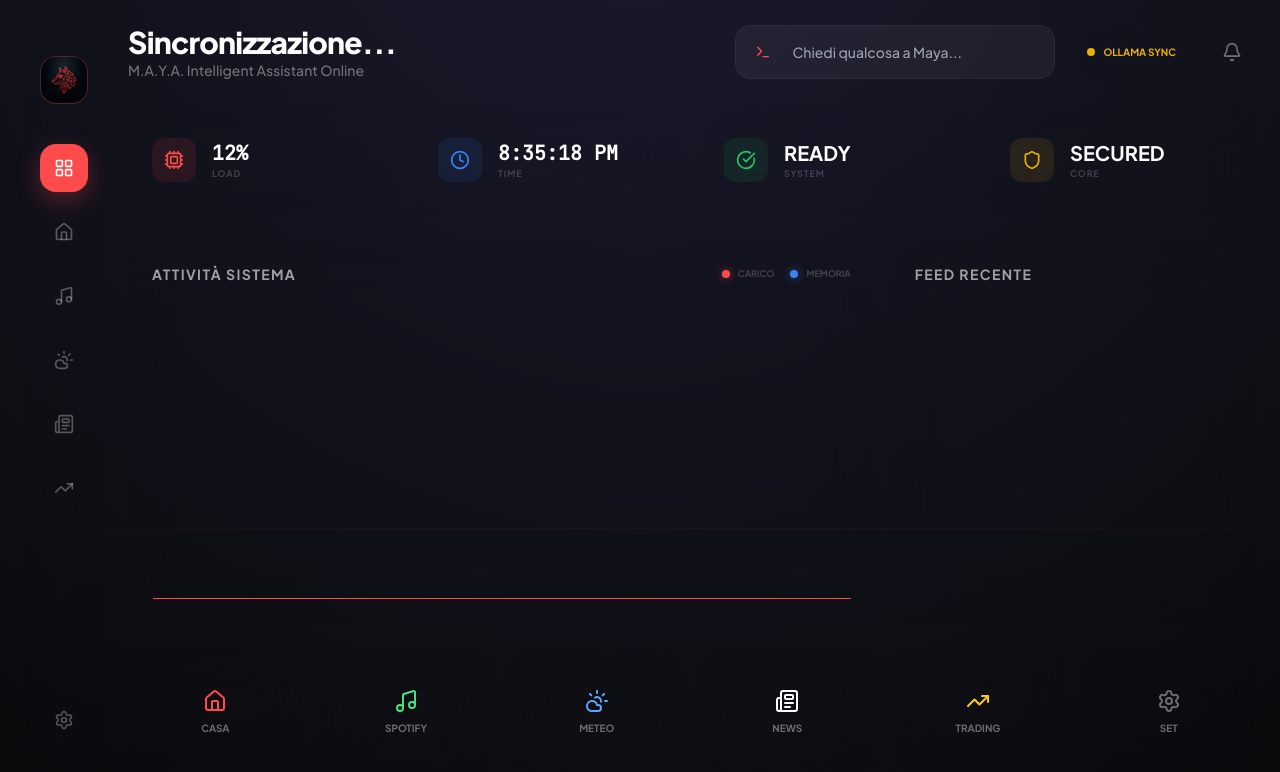
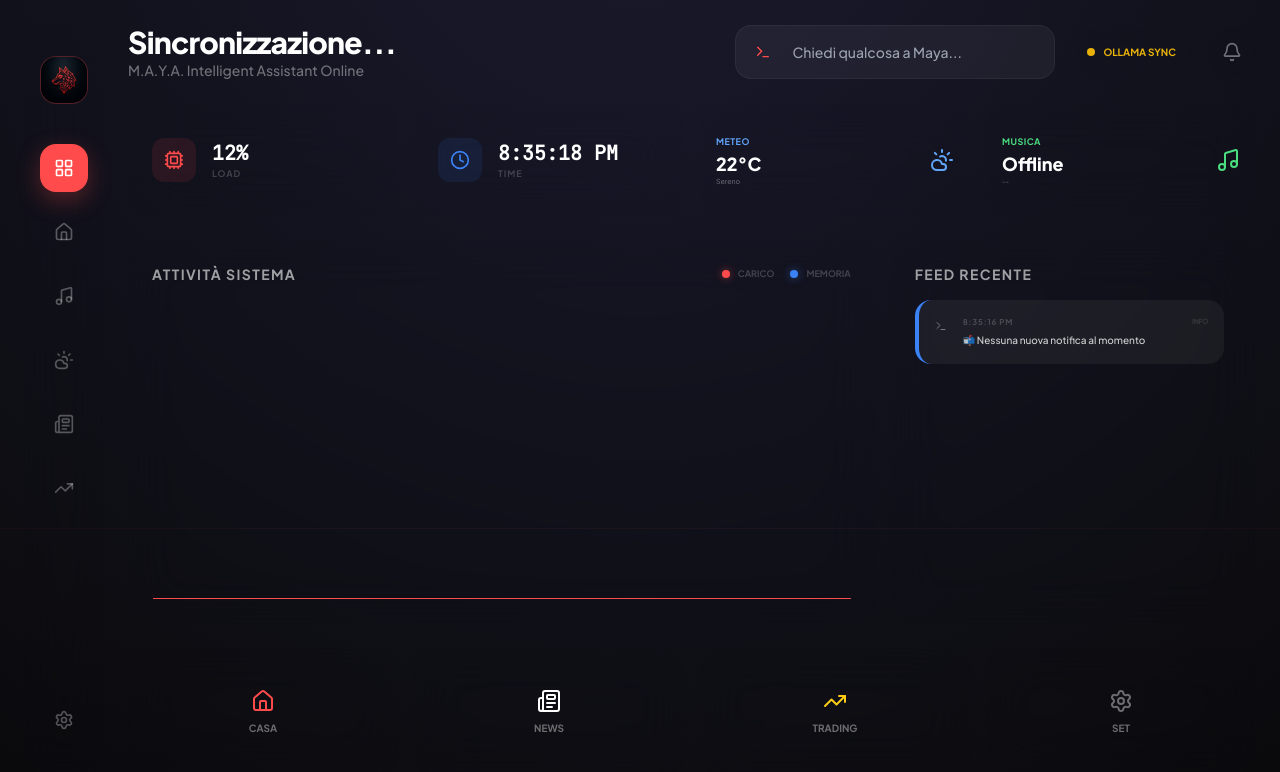
Before and after one commit to gabrielerossoni/maya-ai-assistant, a plain HTML site: page static/jarvis_dashboard.html in a window 1280 px wide. Both pictures are taken after a click on the element 1232 px from the left and 52 px from the top of the page. Drawn offline with nearby package versions, Linux system fonts and the light colour scheme.

Commit message:
feat: implement progress callback for command execution and update websocket log filtering
Co-authored-by: Copilot <copilot@github.com>

```diff
--- a/static/jarvis_dashboard.html
+++ b/static/jarvis_dashboard.html
@@ -64,6 +64,34 @@
 
         .custom-scrollbar::-webkit-scrollbar { width: 4px; }
         .custom-scrollbar::-webkit-scrollbar-thumb { background: rgba(255,255,255,0.1); border-radius: 10px; }
+
+        /* SIDEBAR ANIMATIONS DISABILITATI
+        .sidebar {
+            transition: transform 0.3s ease;
+            position: fixed;
+            left: 0;
+            top: 0;
+            height: 100vh;
+            z-index: 50;
+        }
+        .sidebar.collapsed {
+            transform: translateX(-150%);
+        }
+
+        .sidebar-overlay {
+            transition: opacity 0.3s ease;
+            position: fixed;
+            left: 0;
+            top: 0;
+            width: 100%;
+            height: 100%;
+            z-index: 40;
+            pointer-events: none;
+        }
+        .sidebar-overlay.show {
+            opacity: 1;
+        }
+        */
     </style>
 </head>
 <body class="text-white font-sans p-6">
@@ -71,7 +99,7 @@
 
     <div class="flex h-full gap-6 max-w-[1600px] mx-auto">
         <!-- Sidebar -->
-        <aside class="w-20 flex flex-col items-center py-8 glass-card">
+        <aside class="w-20 flex flex-col items-center py-8 glass-card" id="sidebar">
             <div class="w-12 h-12 bg-maya-red/10 rounded-2xl flex items-center justify-center mb-10 overflow-hidden border border-maya-red/20">
                 <img src="/static/maya_logo.png" alt="MAYA Logo" class="w-full h-full object-cover">
             </div>
@@ -122,7 +150,7 @@
                         <div class="w-2 h-2 rounded-full bg-yellow-500 animate-pulse"></div>
                         <span class="text-[10px] font-bold uppercase text-yellow-500">Ollama Sync</span>
                     </div>
-                    <div class="w-12 h-12 glass-card flex items-center justify-center border-white/5 cursor-pointer">
+                    <div class="w-12 h-12 glass-card flex items-center justify-center border-white/5 cursor-pointer hover:bg-white/5 transition-all" onclick="showNotifications()" title="Notifiche">
                         <i data-lucide="bell" class="w-5 h-5 text-white/40"></i>
                     </div>
                 </div>
@@ -142,13 +170,23 @@
                             <div class="p-3 bg-blue-500/10 rounded-xl"><i data-lucide="clock" class="text-blue-500 w-5 h-5"></i></div>
                             <div><p class="text-xl font-bold font-mono" id="clock">--:--:--</p><p class="text-[9px] text-white/20 font-bold uppercase tracking-widest">TIME</p></div>
                         </div>
-                        <div class="glass-card flex items-center gap-4 px-6">
-                            <div class="p-3 bg-green-500/10 rounded-xl"><i data-lucide="check-circle" class="text-green-500 w-5 h-5"></i></div>
-                            <div><p class="text-xl font-bold uppercase">Ready</p><p class="text-[9px] text-white/20 font-bold uppercase tracking-widest">SYSTEM</p></div>
+                        <!-- Widget Meteo -->
+                        <div class="glass-card flex items-center gap-3 px-4 border-blue-500/20 hover:border-blue-500/40 transition-all cursor-pointer">
+                            <div class="flex-1 min-w-0">
+                                <p class="text-[9px] text-blue-400 font-bold uppercase tracking-wider mb-0.5">Meteo</p>
+                                <p class="text-lg font-black text-white" id="widget-weather-temp">22°C</p>
+                                <p class="text-[7px] text-white/40 leading-none" id="widget-weather-desc">Sereno</p>
+                            </div>
+                            <i data-lucide="cloud-sun" class="w-6 h-6 text-blue-400 flex-shrink-0"></i>
                         </div>
-                        <div class="glass-card flex items-center gap-4 px-6">
-                            <div class="p-3 bg-yellow-500/10 rounded-xl"><i data-lucide="shield" class="text-yellow-500 w-5 h-5"></i></div>
-                            <div><p class="text-xl font-bold uppercase">Secured</p><p class="text-[9px] text-white/20 font-bold uppercase tracking-widest">CORE</p></div>
+                        <!-- Widget Musica -->
+                        <div class="glass-card flex items-center gap-3 px-4 border-green-500/20 hover:border-green-500/40 transition-all cursor-pointer">
+                            <div class="flex-1 min-w-0">
+                                <p class="text-[9px] text-green-400 font-bold uppercase tracking-wider mb-0.5">Musica</p>
+                                <p class="text-lg font-black text-white" id="widget-music-track">Offline</p>
+                                <p class="text-[7px] text-white/40 leading-none" id="widget-music-artist">--</p>
+                            </div>
+                            <i data-lucide="music" class="w-6 h-6 text-green-400 flex-shrink-0"></i>
                         </div>
                     </div>
 
@@ -175,15 +213,9 @@
                         </div>
                     </div>
 
-                    <div class="h-32 grid grid-cols-6 gap-4">
+                    <div class="h-32 grid grid-cols-4 gap-4">
                         <div onclick="switchView('domotica')" class="glass-card p-4 flex flex-col items-center justify-center gap-2 hover:bg-white/5 cursor-pointer transition-all">
                             <i data-lucide="home" class="text-maya-red w-6 h-6"></i><span class="text-[10px] font-bold uppercase opacity-40">Casa</span>
-                        </div>
-                        <div onclick="switchView('spotify')" class="glass-card p-4 flex flex-col items-center justify-center gap-2 hover:bg-white/5 cursor-pointer transition-all">
-                            <i data-lucide="music" class="text-green-400 w-6 h-6"></i><span class="text-[10px] font-bold uppercase opacity-40">Spotify</span>
-                        </div>
-                        <div onclick="switchView('weather')" class="glass-card p-4 flex flex-col items-center justify-center gap-2 hover:bg-white/5 cursor-pointer transition-all">
-                            <i data-lucide="cloud-sun" class="text-blue-400 w-6 h-6"></i><span class="text-[10px] font-bold uppercase opacity-40">Meteo</span>
                         </div>
                         <div onclick="switchView('news')" class="glass-card p-4 flex flex-col items-center justify-center gap-2 hover:bg-white/5 cursor-pointer transition-all">
                             <i data-lucide="newspaper" class="text-white w-6 h-6"></i><span class="text-[10px] font-bold uppercase opacity-40">News</span>
@@ -352,6 +384,7 @@
 
     <script>
         lucide.createIcons();
+        let greetingUpdated = false;
         const greetings = [
             "Bentornato, Gab. Come posso esserti utile? 🐺",
             "Maya online. Dimmi pure cosa ti serve.",
@@ -362,7 +395,10 @@
             "In attesa dei tuoi comandi. Cosa posso fare per te?"
         ];
         function updateGreeting() {
-            document.getElementById('greeting-text').innerText = greetings[Math.floor(Math.random() * greetings.length)];
+            if(!greetingUpdated) {
+                document.getElementById('greeting-text').innerText = greetings[Math.floor(Math.random() * greetings.length)];
+                greetingUpdated = true;
+            }
         }
 
         function switchView(viewId) {
@@ -486,20 +522,39 @@
         function sendPrompt(text) {
             if(ws && ws.readyState === WebSocket.OPEN) {
                 ws.send(JSON.stringify({type: 'command', text: text}));
-                addLog(text, 'info');
             }
         }
 
         function fireTool(t) { sendPrompt(t); }
 
+        // TOGGLE SIDEBAR DISABILITATO
+        /*
+        function toggleSidebar() {
+            const sidebar = document.getElementById('sidebar');
+            sidebar.classList.toggle('collapsed');
+            // Chiudi la sidebar e rimetti il focus al main content
+            if(sidebar.classList.contains('collapsed')) {
+                document.querySelector('main').style.opacity = '1';
+            }
+        }
+        */
+
+        function showNotifications() {
+            addLog('📬 Nessuna nuova notifica al momento', 'info');
+        }
+
         let ws;
         function initWS() {
             ws = new WebSocket("ws://127.0.0.1:8000/ws");
-            ws.onopen = () => { addLog('Nucleo Maya Connesso'); updateGreeting(); };
+            ws.onopen = () => { addLog('⚙️ Sincronizzazione e accensione sistema...', 'ok'); updateGreeting(); };
             let lastTextUpdate = 0;
             ws.onmessage = (e) => {
                 const d = JSON.parse(e.data);
-                if(d.type === 'log') addLog(d.text, d.level);
+                if(d.type === 'log') {
+                    // Filtra messaggi specifici
+                    if(d.text === 'Nucleo Maya Connesso' || d.text.includes('Nucleo Maya')) return;
+                    addLog(d.text, d.level);
+                }
                 if(d.type === 'state') {
                     if(d.system) {
                         document.getElementById('settings-name').innerText = d.system.name;
```
Also changed, not shown: 1 other file.
